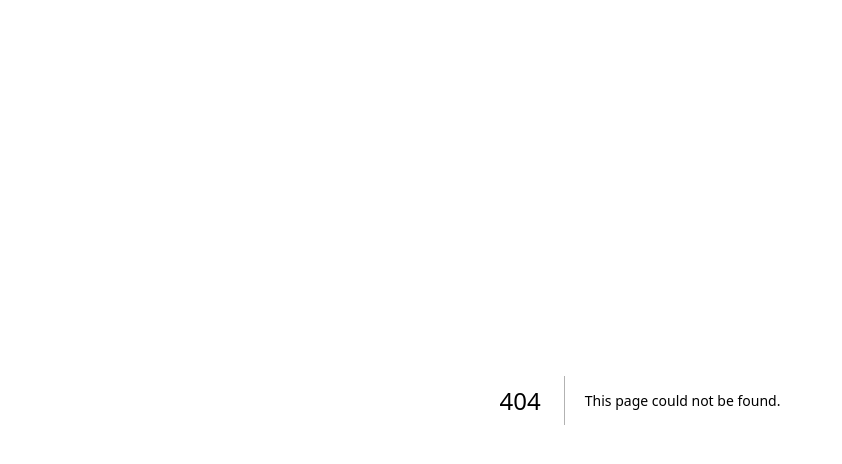
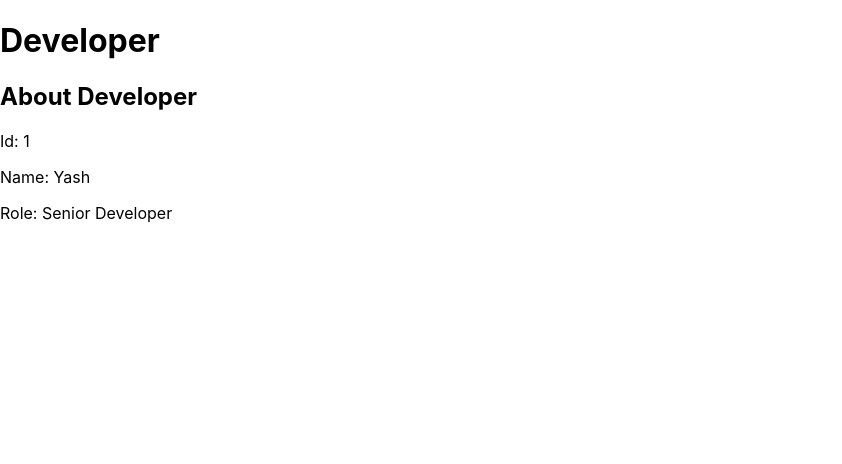
Before and after one commit to godseye1310/nextjs-project, a Next.js app: page /aboutus/1 in a window 1280 px wide. Before the commit this address had no page. Shown: the top 464 px of the page, without its empty margins (0-842 px from the left). Built offline with nearby package versions, Linux system fonts and the light colour scheme.

Commit message:
dynamin-routes [task-3]

```diff
--- /dev/null
+++ b/pages/aboutus/[developerId].jsx
@@ -0,0 +1,42 @@
+import { useRouter } from "next/router";
+import React from "react";
+
+const Developer = () => {
+	const router = useRouter();
+	const { developerId } = router.query;
+
+	// Check if the router is ready to avoid `undefined` developerId
+	if (!router.isReady) {
+		return <div>Loading...</div>;
+	}
+
+	const details = [
+		{ id: 1, name: "Yash", role: "Senior Developer" },
+		{ id: 2, name: "Vaibhav", role: "Backend Developer" },
+		{ id: 3, name: "Suresh", role: "Frontend Developer" },
+	];
+
+	const developer = details.find((dev) => dev.id === Number(developerId));
+
+	if (!developer) {
+		return (
+			<div>
+				<h1>Developer Not Found</h1>
+			</div>
+		);
+	}
+
+	return (
+		<div>
+			<h1>Developer</h1>
+			<h2>About Developer</h2>
+			<div>
+				<p>Id: {developer.id}</p>
+				<p>Name: {developer.name}</p>
+				<p>Role: {developer.role}</p>
+			</div>
+		</div>
+	);
+};
+
+export default Developer;
```
Also changed, not shown: pages/aboutus/developer.jsx (deleted, +0 -13 lines).
